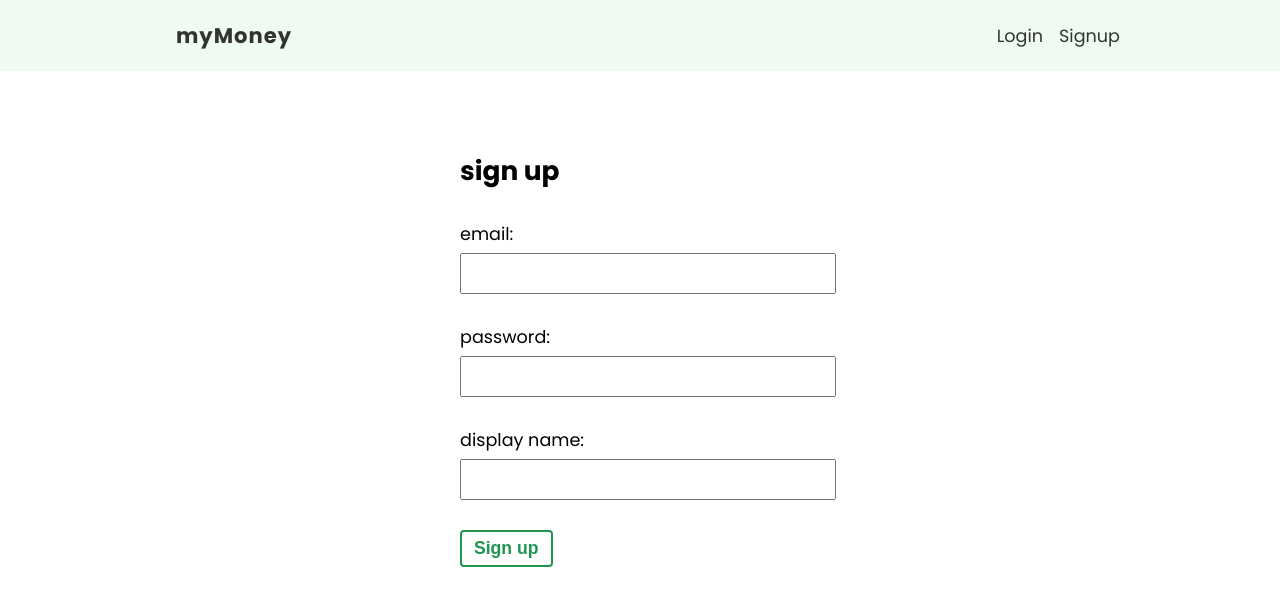
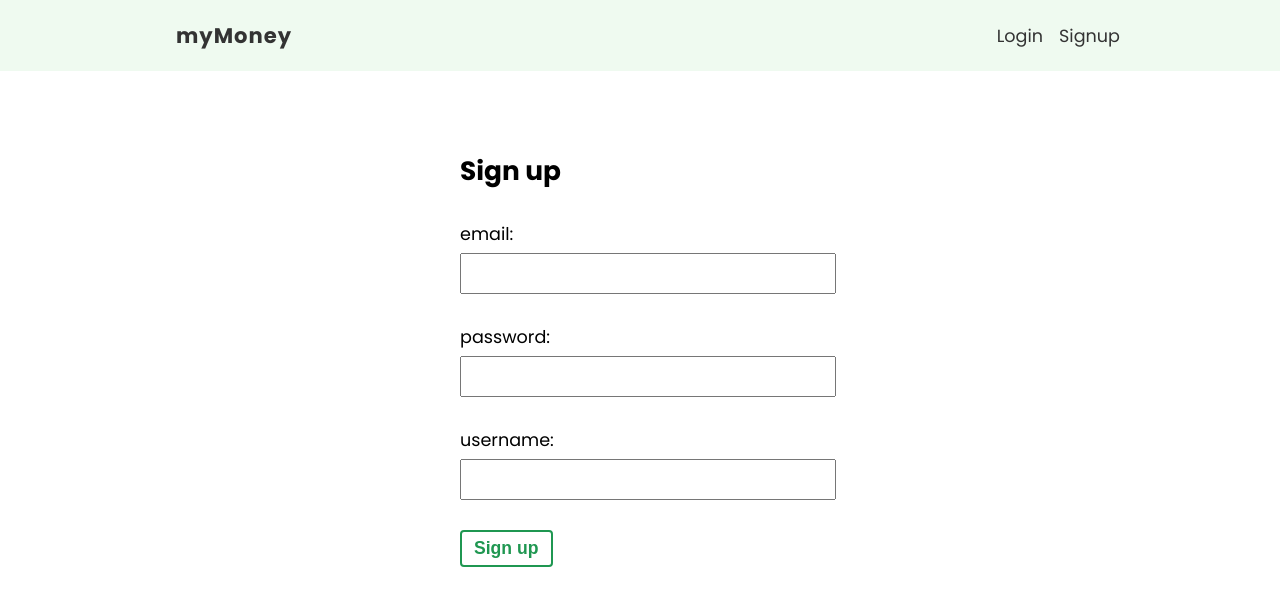
Before and after one commit to redapy/Finance-tracker, a React (Create React App) app: page /signup in a window 1280 px wide. Shown: the top 606 px of the page. Built offline with nearby package versions, Linux system fonts and the light colour scheme.

Commit message:
write unit tests for the Signup page

```diff
--- a/src/pages/signup/Signup.js
+++ b/src/pages/signup/Signup.js
@@ -13,14 +13,19 @@ const Signup = () => {
   };
 
   return (
-    <form onSubmit={handleSubmit} className={styles["signup-form"]}>
-      <h2>sign up</h2>
+    <form
+      data-testid="signup-form"
+      onSubmit={handleSubmit}
+      className={styles["signup-form"]}
+    >
+      <h2>Sign up</h2>
       <label>
         <span>email:</span>
         <input
           type="email"
           onChange={(e) => setEmail(e.target.value)}
           value={email}
+          required
         />
       </label>
       <label>
@@ -29,14 +34,16 @@ const Signup = () => {
           type="password"
           onChange={(e) => setPassword(e.target.value)}
           value={password}
+          required
         />
       </label>
       <label>
-        <span>display name:</span>
+        <span>username:</span>
         <input
           type="text"
           onChange={(e) => setDisplayName(e.target.value)}
           value={displayName}
+          required
         />
       </label>
       <button className="btn" disabled={loading}>
```
Also changed, not shown: 1 other file (tests, documents, lock files or other folders).
